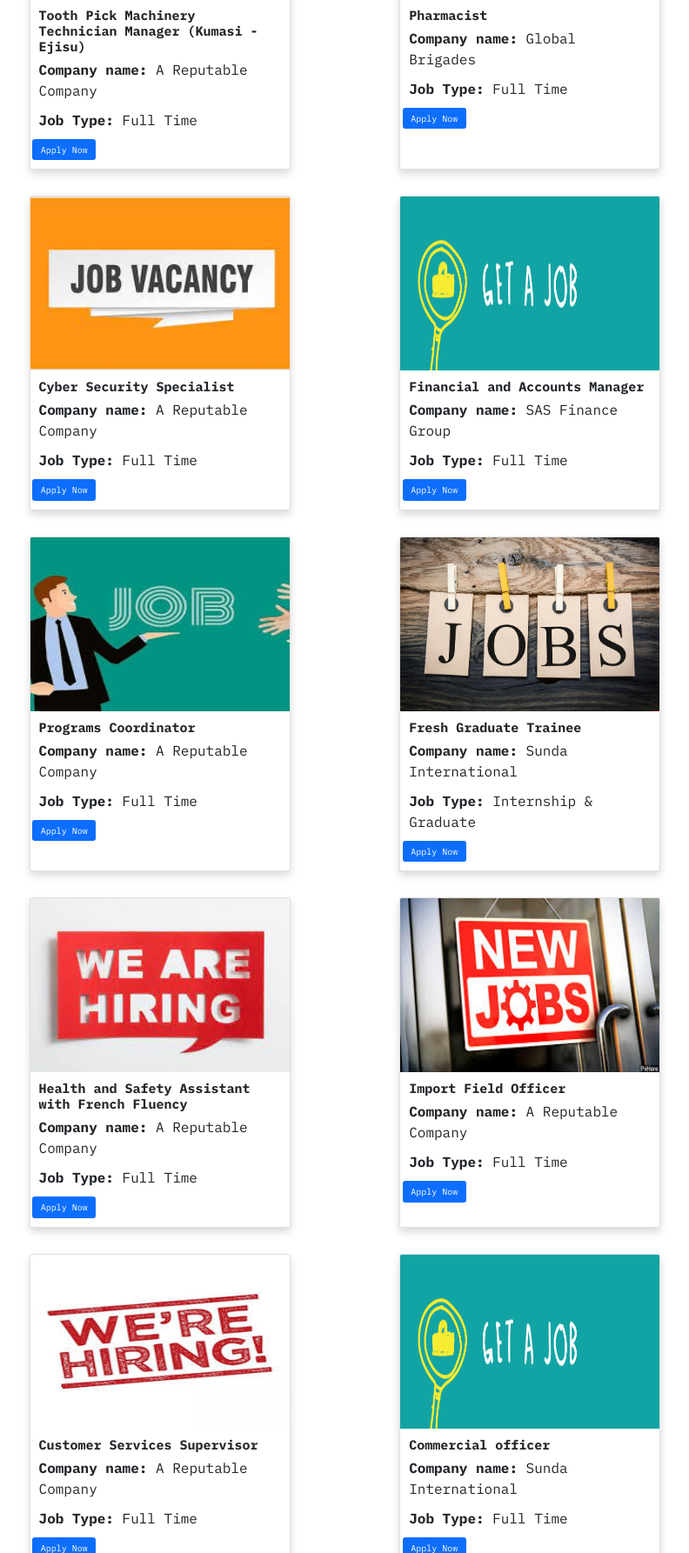
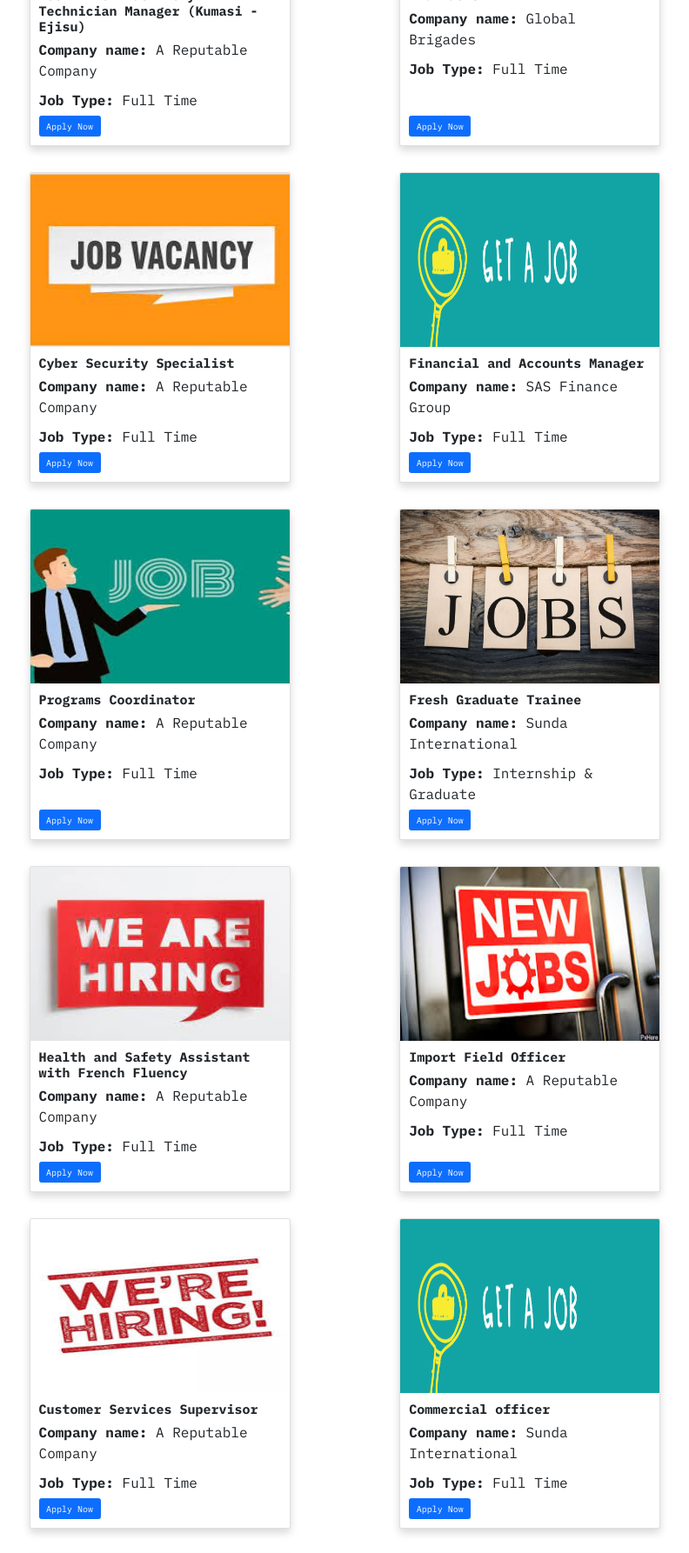
Before and after one commit to gerald-tetteh/info-maniac, a Flask app: page / in a window 1280 px wide. Shown: the part 2446-4232 px from the top of the page at 87% size, without its empty margins (388-1180 px from the left). Run offline with Flask 2, Linux system fonts and the light colour scheme; data comes from the database, SQL or seed files in the repository; both versions use the stored data as it was after the commit; some libraries are stand-ins or nearby versions.

Commit message:
fixed apply button alignment && add empty page

```diff
--- a/info_maniac/__init__.py
+++ b/info_maniac/__init__.py
@@ -13,6 +13,9 @@ db = SQLAlchemy(app)
 login_manager = LoginManager(app)
 bcrypt = Bcrypt(app)
 
+login_manager.login_view = "login"
+login_manager.login_message_category = "info"
+
 from info_maniac.models import *
 from info_maniac.scraper import scrape_and_save
 import info_maniac.routes
--- a/info_maniac/routes.py
+++ b/info_maniac/routes.py
@@ -1,8 +1,7 @@
 from info_maniac import app, db, bcrypt
 from flask import render_template, redirect, url_for, request, flash
-from flask_login import login_user, logout_user, current_user
+from flask_login import login_user, logout_user, current_user, login_required
 from info_maniac.models import JobItem, User,WishlistItem
-from info_maniac.scraper import search_jobberman_scraper
 from info_maniac.forms import RegisterForm, LoginForm
 import json
 
@@ -14,19 +13,18 @@ def home():
     wishlist_items = current_user.wishlist
   except  Exception as e:
     print(e)
-  print(wishlist_items)
   source_urls = [item.source_url for item in wishlist_items]
   return render_template("home.html", header_text="info maniac", show_search=True, job_items=job_items, source_urls=source_urls ,path="/", value="")
 
 @app.route("/jobberman")
 def jobberman():
   job_items = JobItem.query.filter_by(source_name="Jobberman").all()
-  return render_template("home.html", header_text="info maniac", show_search=True, job_items=job_items,path="/jobberman", value="")
+  return render_template("home.html", header_text="info maniac", show_search=True, job_items=job_items, source_urls=[],path="/jobberman", value="")
 
 @app.route("/times-jobs")
 def times_jobs():
   job_items = JobItem.query.filter_by(source_name="TimesJobs").all()
-  return render_template("home.html", header_text="info maniac", show_search=True, job_items=job_items,path="/times_jobs", value="")
+  return render_template("home.html", header_text="info maniac", show_search=True, job_items=job_items, source_urls=[],path="/times_jobs", value="")
 
 @app.route("/register", methods=["GET","POST"])
 def register():
@@ -40,7 +38,8 @@ def register():
     user = User(first_name=first_name, last_name=last_name, email=email, password=hash_password)
     db.session.add(user)
     db.session.commit()
-    return redirect(url_for("home"))
+    flash("Your account was created","success")
+    return redirect(url_for("login"))
   return render_template("register.html", header_text="Register", show_search=False, path="/register", form=form)
 
 @app.route("/login", methods=["POST", "GET"])
@@ -53,7 +52,8 @@ def login():
     if user and bcrypt.check_password_hash(user.password,password):
       login_user(user)
       flash("Login successful","success")
-      return redirect(url_for("home"))
+      next_page = request.args.get("next")
+      return redirect(next_page) if next_page else redirect(url_for("home"))
     else:
       flash("Email or password is incorrect","danger")
       return render_template("login.html", header_text="Login", show_search=False, path="/login", form=form)
@@ -70,17 +70,14 @@ def search():
   if request.method == "POST":
     input_query = request.form['search_query']
 
-  print(input_query)
-  job_items = JobItem.query.filter(JobItem.title.contains(input_query))
-  print(job_items)
-  return render_template("home.html", header_text="info maniac", show_search=True, job_items=job_items, path='/search', value=input_query)
-
+  job_items = JobItem.query.filter(JobItem.title.contains(input_query)).all()
+  return render_template("home.html", header_text="info maniac", show_search=True, source_urls=[], job_items=job_items, path='/search', value=input_query)
 
 @app.route("/wishlist")
+@login_required
 def wishlist():
   job_items = current_user.wishlist
-  return render_template("wishlist.html", header_text="Hey Hilda", show_search=False, job_items=job_items,path="", value="")
-
+  return render_template("wishlist.html", header_text=f"Hey {current_user.first_name}", show_search=False, job_items=job_items,path="", value="")
 
 @app.route("/add-to-wishlist", methods=["POST"])
 def add_to_wishlist():
@@ -105,10 +102,8 @@ def add_to_wishlist():
 @app.route("/remove-wishlist-item", methods=["POST"])
 def remove_wishlist_item():
   id = int(json.loads(request.data)["id"])
-  print(type(id))
   wishlist_items = current_user.wishlist
   item = list(filter(lambda x: x.id == id, wishlist_items))[0]
-  print(item)
   db.session.delete(item)
   db.session.commit()
   return {}
--- a/info_maniac/static/css/main.css
+++ b/info_maniac/static/css/main.css
@@ -126,6 +126,24 @@ body {
     justify-content: center;
     margin-top: 1rem;
 }
+
+.card-body {
+  position: relative;
+}
+.card-bottom {
+  position: absolute;
+  left: 1rem;
+  right: 1rem;
+  bottom: 1rem;
+}
+.card-text-last {
+  margin-bottom: 3rem;
+}
+
+.empty-page {
+  font-family: 'Bangers', cursive;
+  font-size: 8rem;
+}
 @media only screen and (max-width: 600px) {
     .banner-heading {
         font-size: 5rem;
--- /dev/null
+++ b/info_maniac/templates/empty_page.html
@@ -0,0 +1,7 @@
+{% macro empty_page(search=False) -%}
+{% if search %}
+<p class="empty-page">Could not Find Anything</p>
+{% else %}
+<p class="empty-page">Nothing Here Yet!</p>
+{% endif %}
+{%- endmacro %}
--- a/info_maniac/templates/home.html
+++ b/info_maniac/templates/home.html
@@ -1,15 +1,21 @@
 {% extends "layout.html" %}
 {% block content %}
+{% import "empty_page.html" as empty_page %}
 <div class="container">
   <div class="row gx-5">
     <div class="side-bar position-sticky col-3 d-none d-md-block">
       <div class="main-side card shadow">
-               <a href = "{{ url_for('jobberman')}}" class = "{{'active' if path == '/jobberman' else ''}}"> <p>Jobberman</p></a>
+        <a href="{{ url_for('jobberman')}}" class="{{'active' if path == '/jobberman' else ''}}">
+          <p>Jobberman</p>
+        </a>
         <hr>
-               <a href = "{{ url_for('times_jobs')}}" class = "{{'active' if path == '/times_jobs' else ''}}"> <p>Times Jobs</p></a>
+        <a href="{{ url_for('times_jobs')}}" class="{{'active' if path == '/times_jobs' else ''}}">
+          <p>Times Jobs</p>
+        </a>
       </div>
     </div>
     <div class="main col-12 col-md-9">
+      {% if job_items|length != 0 %}
       <div class="row justify-content-around gy-5">
         {% for job_item in job_items %}
         <div class="card col-md-6 col-lg-4 col-12 shadow" style="width: 30rem;">
@@ -17,15 +23,18 @@
           <div class="card-body">
             <h4 class="card-title"><strong>{{ job_item.title }}</strong></h4>
             <p class="card-text"><strong>Company name:</strong> {{job_item.company}}</p>
-                      <p class="card-text"><strong>Job Type:</strong> {{job_item.job_type}}</p>
-                      <div class="row">
-                          <div class="col-"></div>
-                        <a href="{{job_item.source_url}}" class="btn btn-primary col-3" >Apply Now</a>
+            <p class="card-text card-text-last"><strong>Job Type:</strong> {{job_item.job_type}}</p>
+            <div class="card-bottom">
+              <a href="{{job_item.source_url}}" class="btn btn-primary">Apply Now</a>
               {% if current_user.is_authenticated %}
               {% if job_item.source_url in source_urls %}
-                                <i class="fa fa-star col-8" aria-hidden="true" style="text-align: right; color:#FFDF00;" onclick="savetowishlist('icon{{job_item.id}}','{{current_user.id}}','{{job_item.title}}','{{job_item.company}}','{{job_item.source_url}}','{{job_item.image_url}}','{{job_item.source_name}}','{{job_item.job_type}}','')" id="icon{{job_item.id}}"></i>
+              <i class="fa fa-star col-8" style="text-align: right; color:#FFDF00;"
+                onclick="savetowishlist('icon{{job_item.id}}','{{current_user.id}}','{{job_item.title}}','{{job_item.company}}','{{job_item.source_url}}','{{job_item.image_url}}','{{job_item.source_name}}','{{job_item.job_type}}','')"
+                id="icon{{job_item.id}}"></i>
               {% else %}
-                                <i class="fa fa-star col-8" aria-hidden="true" style="text-align: right;" onclick="savetowishlist('icon{{job_item.id}}','{{current_user.id}}','{{job_item.title}}','{{job_item.company}}','{{job_item.source_url}}','{{job_item.image_url}}','{{job_item.source_name}}','{{job_item.job_type}}','')" id="icon{{job_item.id}}"></i>
+              <i class="fa fa-star col-8" style="text-align: right;"
+                onclick="savetowishlist('icon{{job_item.id}}','{{current_user.id}}','{{job_item.title}}','{{job_item.company}}','{{job_item.source_url}}','{{job_item.image_url}}','{{job_item.source_name}}','{{job_item.job_type}}','')"
+                id="icon{{job_item.id}}"></i>
               {% endif %}
               {% endif %}
             </div>
@@ -33,6 +42,9 @@
         </div>
         {% endfor %}
       </div>
+      {% else %}
+      {{ empty_page.empty_page(True) }}
+      {% endif %}
     </div>
   </div>
 </div>
```
Also changed, not shown: info_maniac/templates/wishlist.html (+11 -2 lines), info_maniac/site.db. Lines whose indentation alone changed are shown as unchanged.
